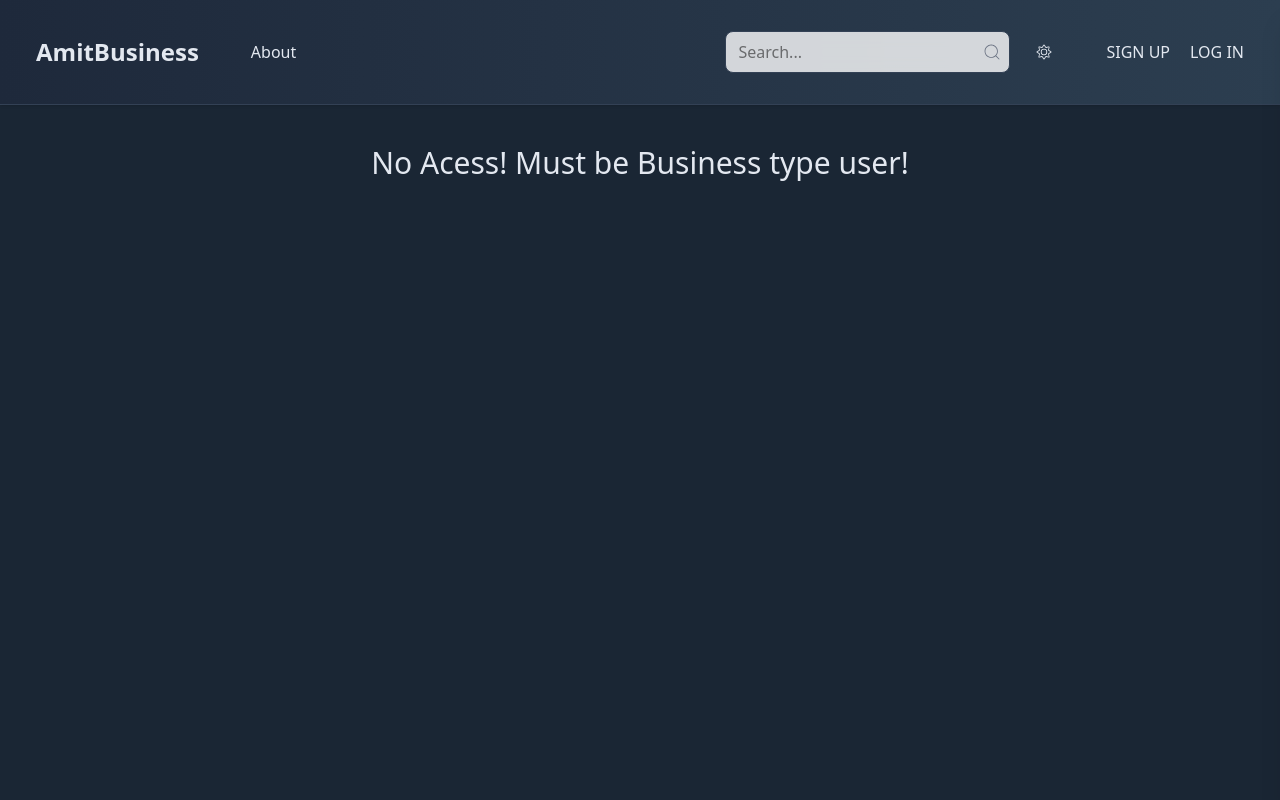
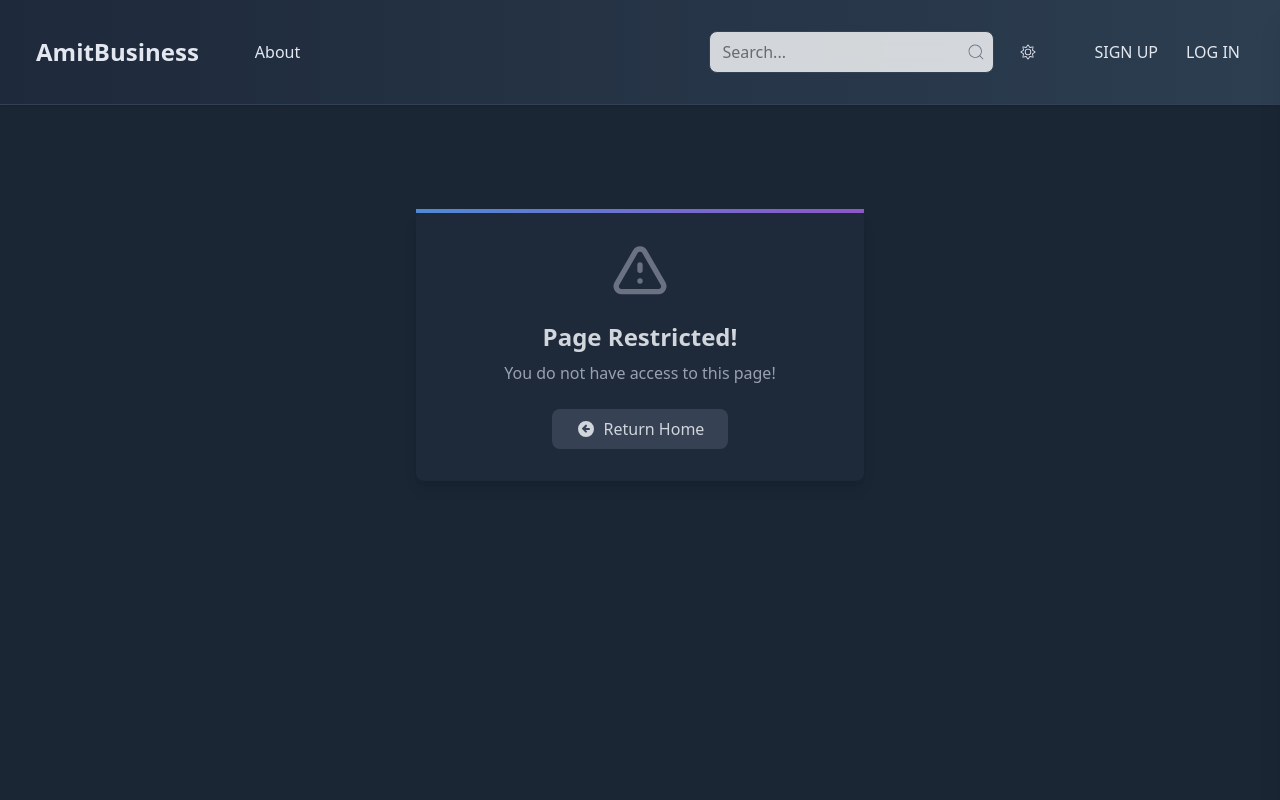
Before and after one commit to AmitBokobza/React-frontend-project, a React (Vite) app: page /create-card in a window 1280 px wide. Shown: the top 800 px of the page. Built offline with nearby package versions, Linux system fonts and the light colour scheme.

Commit message:
added no access reuseable component

```diff
--- a/src/components/CreateCard.tsx
+++ b/src/components/CreateCard.tsx
@@ -7,6 +7,7 @@ import { normalizeCard } from "../util/Normalize";
 import { useNavigate } from "react-router-dom";
 import { createCard } from "../services/cardsApiServices";
 import toastEmitter from "../emitter/toastEmitter";
+import NoAccess from "./ReusableComp/NoAccess";
 
 interface CreateCardProps {}
 
@@ -86,11 +87,7 @@ const CreateCard: FunctionComponent<CreateCardProps> = () => {
     );
   } else {
     return (
-      <div className="text-center">
-        <h1 className="text-3xl my-10">
-          No Acess! Must be Business type user!
-        </h1>
-      </div>
+      <NoAccess/>
     );
   }
 };
--- a/src/components/EditCard.tsx
+++ b/src/components/EditCard.tsx
@@ -8,6 +8,7 @@ import * as yup from "yup";
 import { normalizeCard } from "../util/Normalize";
 import toastEmitter from "../emitter/toastEmitter";
 import CardForm from "./ReusableComp/CardForm";
+import NoAccess from "./ReusableComp/NoAccess";
 
 interface EditCardProps {}
 
@@ -102,9 +103,7 @@ const EditCard: FunctionComponent<EditCardProps> = () => {
     );
   } else {
     return (
-      <div className="text-center">
-        <h1 className="text-3xl my-10">No Acess!</h1>
-      </div>
+      <NoAccess/>
     );
   }
 };
--- a/src/components/MyCards.tsx
+++ b/src/components/MyCards.tsx
@@ -8,6 +8,7 @@ import CardLinks from "./ReusableComp/CardLinks";
 import Spinner from "./ReusableComp/Spinner";
 import CardTemp from "./ReusableComp/CardTemp";
 import CardNotFound from "./ReusableComp/CardNotFound";
+import NoAccess from "./ReusableComp/NoAccess";
 
 interface MyCardsProps {}
 
@@ -95,11 +96,7 @@ const MyCards: FunctionComponent<MyCardsProps> = () => {
     );
   } else {
     return (
-      <div className="text-center">
-        <h1 className="text-3xl my-10">
-          No Acess! Must be Business type user!
-        </h1>
-      </div>
+     <NoAccess/>
     );
   }
 };
--- a/src/components/ReusableComp/NavLinks.tsx
+++ b/src/components/ReusableComp/NavLinks.tsx
@@ -18,25 +18,25 @@ const NavLinks: FunctionComponent<NavLinksProps> = ({ isSideBar }) => {
             } justify-center items-center`}
           >
             <Link
-              className={`ml-5 ${isSideBar && "my-5 text-2xl"}`}
+              className={`ml-5 ${isSideBar && "my-5 text-2xl"} p-1 rounded-full hover:bg-gray-200/30 transition-colors`}
               to="/about"
             >
               ABOUT
             </Link>
             <Link
-              className={`ml-5 ${isSideBar && "my-5 text-2xl"}`}
+              className={`ml-5 ${isSideBar && "my-5 text-2xl"} p-1 rounded-full hover:bg-gray-200/30 transition-colors`}
               to="/fav-cards"
             >
               FAV CARDS
             </Link>
             <Link
               to="/my-cards"
-              className={`ml-5 ${isSideBar && "my-5 text-2xl"}`}
+              className={`ml-5 ${isSideBar && "my-5 text-2xl"} p-1 rounded-full hover:bg-gray-200/30 transition-colors`}
             >
               MY CARDS
             </Link>
             <Link
-              className={`ml-5 ${isSideBar && "my-5 text-2xl"}`}
+              className={`ml-5 ${isSideBar && "my-5 text-2xl"} p-1 rounded-full hover:bg-gray-200/30 transition-colors`}
               to="/admin"
             >
               SANDBOX
@@ -55,7 +55,7 @@ const NavLinks: FunctionComponent<NavLinksProps> = ({ isSideBar }) => {
             isSideBar ? "flex flex-col" : "hidden lg:flex flex-row"
           } justify-center items-center`}
         >
-          <Link className={`ml-5 ${isSideBar && "my-5 text-2xl"}`} to="/about">
+          <Link className={`ml-5 ${isSideBar && "my-5 text-2xl"} p-1 rounded-full hover:bg-gray-200/30 transition-colors`} to="/about">
             About
           </Link>
         </div>
@@ -71,11 +71,11 @@ const NavLinks: FunctionComponent<NavLinksProps> = ({ isSideBar }) => {
             isSideBar ? "flex flex-col" : "hidden lg:flex flex-row"
           } justify-center items-center`}
         >
-          <Link className={`ml-5 ${isSideBar && "my-5 text-2xl"}`} to="/about">
+          <Link className={`ml-5 ${isSideBar && "my-5 text-2xl"} p-1 rounded-full hover:bg-gray-200/30 transition-colors`} to="/about">
             ABOUT
           </Link>
           <Link
-            className={`ml-5 ${isSideBar && "my-5 text-2xl"}`}
+            className={`ml-5 ${isSideBar && "my-5 text-2xl"} p-1 rounded-full hover:bg-gray-200/30 transition-colors`}
             to="/fav-cards"
           >
             FAV CARDS
@@ -93,18 +93,18 @@ const NavLinks: FunctionComponent<NavLinksProps> = ({ isSideBar }) => {
             isSideBar ? "flex flex-col" : "hidden lg:flex flex-row"
           } justify-center items-center`}
         >
-          <Link className={`ml-5 ${isSideBar && "my-5 text-2xl"}`} to="/about">
+          <Link className={`ml-5 ${isSideBar && "my-5 text-2xl"} p-1 rounded-full hover:bg-gray-200/30 transition-colors` } to="/about">
             ABOUT
           </Link>
           <Link
-            className={`ml-5 ${isSideBar && "my-5 text-2xl"}`}
+            className={`ml-5 ${isSideBar && "my-5 text-2xl"} p-1 rounded-full hover:bg-gray-200/30 transition-colors`}
             to="/fav-cards"
           >
             FAV CARDS
           </Link>
           <Link
             to="/my-cards"
-            className={`ml-5 ${isSideBar && "my-5 text-2xl"}`}
+            className={`ml-5 ${isSideBar && "my-5 text-2xl"} p-1 rounded-full hover:bg-gray-200/30 transition-colors`}
           >
             MY CARDS
           </Link>
--- a/src/components/ReusableComp/NavUser.tsx
+++ b/src/components/ReusableComp/NavUser.tsx
@@ -25,7 +25,7 @@ const NavUser: FunctionComponent<NavUserProps> = () => {
             </Link>
             <button
               onClick={handleLogOut}
-              className="ml-3 text-sm cursor-pointer"
+              className="ml-3 text-sm cursor-pointer p-1 rounded-full hover:bg-gray-200/30 transition-colors"
             >
               LOG OUT
             </button>
@@ -38,10 +38,10 @@ const NavUser: FunctionComponent<NavUserProps> = () => {
     return (
       <>
         <div className="flex flex-row justify-center items-center">
-          <Link className="ml-5" to="/register">
+          <Link className="ml-5 p-1 rounded-full hover:bg-gray-200/30 transition-colors" to="/register">
             SIGN UP
           </Link>
-          <Link className="ml-5" to="/login">
+          <Link className="ml-5 p-1 rounded-full hover:bg-gray-200/30 transition-colors" to="/login">
             LOG IN
           </Link>
         </div>
@@ -58,7 +58,7 @@ const NavUser: FunctionComponent<NavUserProps> = () => {
           </Link>
           <button
             onClick={handleLogOut}
-            className="ml-3 text-sm cursor-pointer"
+            className="ml-3 text-sm cursor-pointer p-1 rounded-full hover:bg-gray-200/30 transition-colors"
           >
             LOG OUT
           </button>
@@ -76,7 +76,7 @@ const NavUser: FunctionComponent<NavUserProps> = () => {
           </Link>
           <button
             onClick={handleLogOut}
-            className="ml-3 text-sm cursor-pointer"
+            className="ml-3 text-sm cursor-pointer p-1 rounded-full hover:bg-gray-200/30 transition-colors"
           >
             LOG OUT
           </button>
--- /dev/null
+++ b/src/components/ReusableComp/NoAccess.tsx
@@ -0,0 +1,102 @@
+import { FunctionComponent, useContext } from "react";
+import { ThemeContext } from "../Provider/ThemeProvider";
+import { Link } from "react-router-dom";
+
+interface NoAccessProps {
+
+}
+
+const NoAccess: FunctionComponent<NoAccessProps> = () => {
+    const {theme} = useContext(ThemeContext);
+    return (
+        <>
+        <div className="container mx-auto px-4 py-16 flex items-center justify-center min-h-[60vh]">
+      <div
+        className={`
+          text-center
+          p-8
+          rounded-lg
+          ${theme === "dark" ? "bg-gray-800" : "bg-white"}
+          shadow-lg
+          relative
+          max-w-md
+          w-full
+        `}
+      >
+        <div
+          className="absolute top-0 left-0 w-full h-1 gradient-background"
+        />
+        <svg
+          className={`
+            w-16
+            h-16
+            ${theme === "dark" ? "text-gray-500" : "text-gray-400"}
+            mx-auto
+            mb-4
+          `}
+          fill="none"
+          stroke="currentColor"
+          viewBox="0 0 24 24"
+          xmlns="http://www.w3.org/2000/svg"
+        >
+          <path
+            strokeLinecap="round"
+            strokeLinejoin="round"
+            strokeWidth="2"
+            d="M12 9v2m0 4h.01m-6.938 4h13.856c1.54 0 2.502-1.667 1.732-3L13.732 4c-.77-1.333-2.694-1.333-3.464 0L3.34 16c-.77 1.333.192 3 1.732 3z"
+          ></path>
+        </svg>
+        <h3
+          className={`
+            text-2xl
+            font-semibold
+            ${theme === "dark" ? "text-gray-300" : "text-gray-700"}
+          `}
+        >
+          Page Restricted!
+        </h3>
+        <p
+          className={`
+            ${theme === "dark" ? "text-gray-400" : "text-gray-500"}
+            mt-2
+            mb-6
+          `}
+        >
+          You do not have access to this page!
+        </p>
+        <Link
+          to={"/"}
+          className={`
+            inline-flex
+            items-center
+            px-6
+            py-2
+            rounded-lg
+            transition-all
+            duration-300
+            ${theme === 'dark'
+              ? 'bg-gray-700 text-gray-300 hover:bg-gray-600'
+              : 'bg-gray-100 text-gray-700 hover:bg-gray-200'}
+          `}
+        >
+          <svg
+            xmlns="http://www.w3.org/2000/svg"
+            className="h-5 w-5 mr-2"
+            viewBox="0 0 20 20"
+            fill="currentColor"
+          >
+            <path
+              fillRule="evenodd"
+              d="M10 18a8 8 0 100-16 8 8 0 000 16zm.707-10.707a1 1 0 00-1.414-1.414l-3 3a1 1 0 000 1.414l3 3a1 1 0 001.414-1.414L9.414 11H13a1 1 0 100-2H9.414l1.293-1.293z"
+              clipRule="evenodd"
+            />
+          </svg>
+          Return Home
+        </Link>
+      </div>
+    </div>
+        </>
+     );
+}
+
+export default NoAccess;
--- a/src/components/ReusableComp/UserTable.tsx
+++ b/src/components/ReusableComp/UserTable.tsx
@@ -138,7 +138,7 @@ const UserTable: FunctionComponent<UserTableProps> = ({
                       <Link
                         to={`/profile-page/${user._id}`}
                         className={`
-                        hover:text-blue-500 transition-colors duration-200
+                        hover:text-blue-600 transition-colors duration-200
                         ${
                           theme === "dark"
                             ? "text-blue-400/70 hover:text-blue-400"
--- a/src/components/UserManager.tsx
+++ b/src/components/UserManager.tsx
@@ -6,6 +6,7 @@ import { ThemeContext } from "./Provider/ThemeProvider";
 import UserTable from "./ReusableComp/UserTable";
 import UserManagerHeader from "./ReusableComp/UserManagerHeader";
 import { getAllUsers } from "../services/usersApiServices";
+import NoAccess from "./ReusableComp/NoAccess";
 
 interface UserManagerProps {}
 
@@ -96,6 +97,8 @@ const UserManager: FunctionComponent<UserManagerProps> = () => {
         </div>
       </>
     );
+  } else {
+    return <NoAccess />;
   }
 };
 
--- a/src/components/layout/NavBar.tsx
+++ b/src/components/layout/NavBar.tsx
@@ -37,7 +37,7 @@ const NavBar: FunctionComponent<NavBarProps> = () => {
               </h1>
             </Link>
 
-            <div className="hidden md:ml-8 md:flex">
+            <div className="hidden xl:ml-8 xl:flex">
               <NavLinks />
             </div>
           </div>
@@ -60,14 +60,14 @@ const NavBar: FunctionComponent<NavBarProps> = () => {
 
             <button
               onClick={handleOpen}
-              className="p-2 rounded-full md:hidden hover:bg-gray-200/30 transition-colors"
+              className="p-2 rounded-full xl:hidden hover:bg-gray-200/30 transition-colors"
               aria-label="Open mobile menu"
             >
               <GiHamburgerMenu className="text-xl" />
             </button>
 
 
-            <div className="hidden md:flex items-center ml-2">
+            <div className="hidden xl:flex items-center ml-2">
               <NavUser />
             </div>
           </div>
```
Also changed, not shown: src/components/EditUser.tsx (+3 -4 lines).
